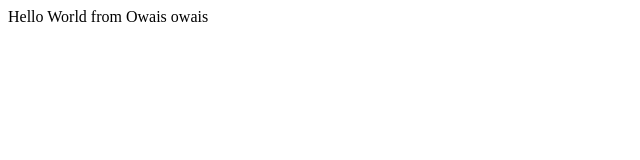
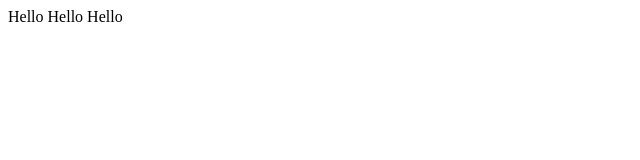
Before and after one commit to owaissiddiqui88/Practice, a plain HTML site: page index.html in a window 1280 px wide. Shown: the whole page, without its empty margins (0-640 px from the left). Drawn offline with Linux system fonts and the light colour scheme.

Commit message:
nestexx.html

```diff
--- a/index.html
+++ b/index.html
@@ -7,7 +7,7 @@
 </head>
 <body>
     <div>
-        Hello World from Owais owais
+        Hello Hello Hello
     </div>
 </body>
 </html>
```
